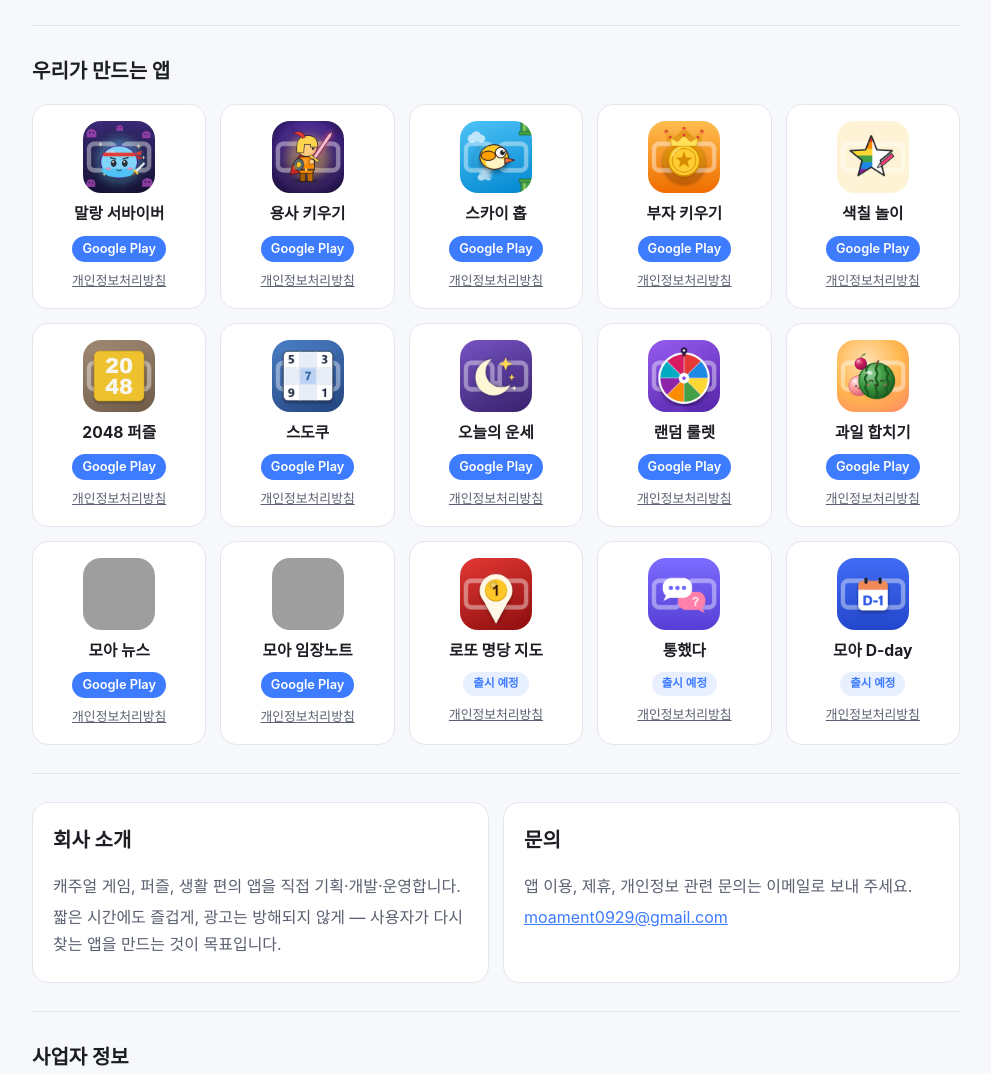
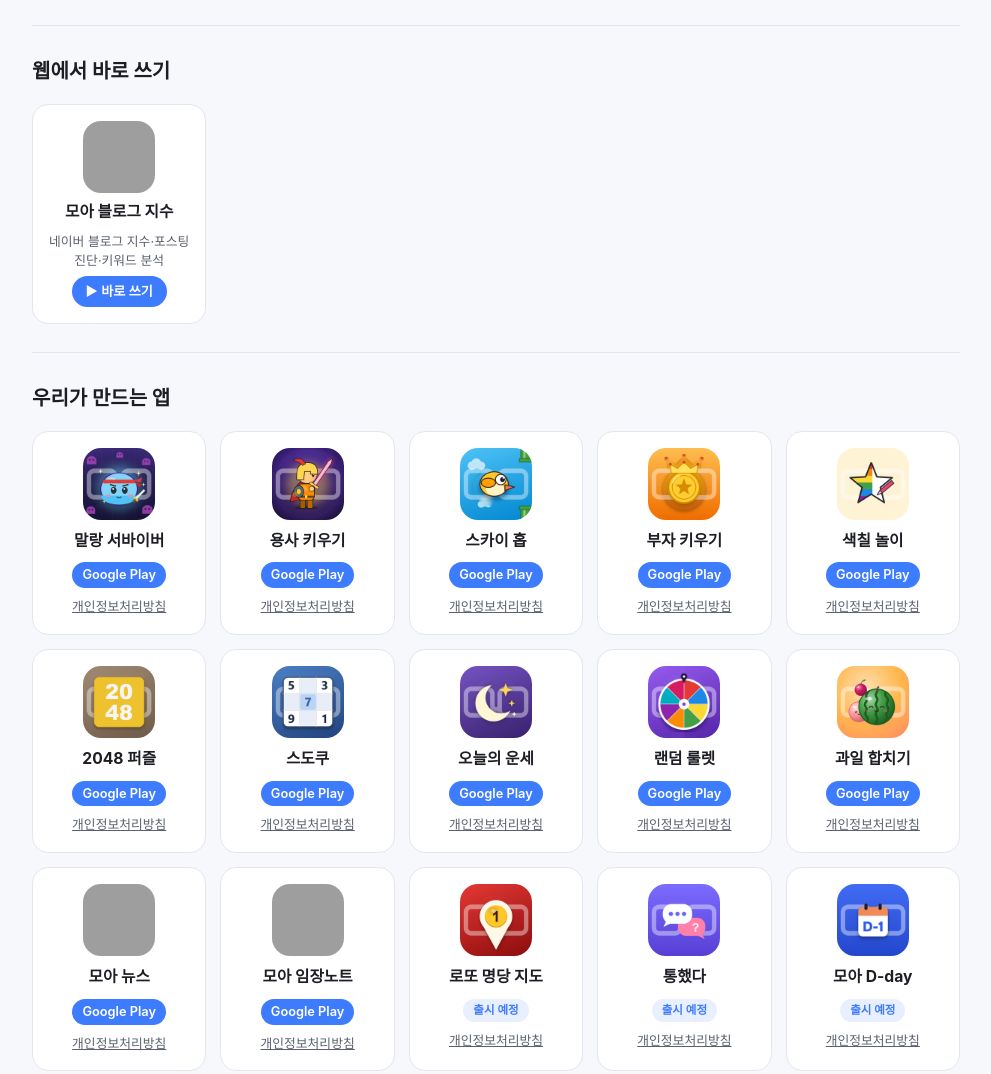
Before and after one commit to junshiva5732/junshiva5732.github.io, a plain HTML site: page index.html in a window 1280 px wide. Shown: the part 764-1838 px from the top of the page, without its empty margins (144-1135 px from the left). Drawn offline with Linux system fonts and the light colour scheme; grey boxes are pictures that could not be loaded.

Commit message:
홈페이지에 '웹에서 바로 쓰기' 칸 추가: 모아 블로그 지수
Co-Authored-By: Claude Opus 5.5 <noreply@anthropic.com>

```diff
--- a/index.html
+++ b/index.html
@@ -91,6 +91,13 @@
   </section>
 
   <section>
+    <h2>웹에서 바로 쓰기</h2>
+    <div class="games">
+      <a class="game" href="https://blog-index.blog-index-worker.workers.dev/"><img src="https://blog-index.blog-index-worker.workers.dev/icons/Icon-192.png" alt=""><b>모아 블로그 지수</b><span>네이버 블로그 지수·포스팅 진단·키워드 분석</span><em>▶ 바로 쓰기</em></a>
+    </div>
+  </section>
+
+  <section>
     <h2>우리가 만드는 앱</h2>
     <div class="apps">
       <div class="app" data-pkg="com.moamentweave.mallangsurvivor"><img src="icons/mallang.png" alt=""><b>말랑 서바이버</b><a class="badge on" href="https://play.google.com/store/apps/details?id=com.moamentweave.mallangsurvivor">Google Play</a><a href="https://junshiva5732.github.io/mallang-privacy/">개인정보처리방침</a></div>
```
